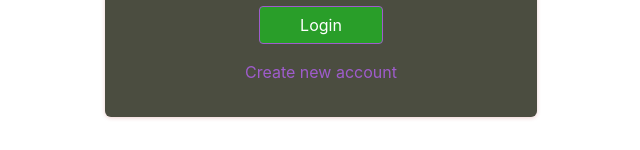
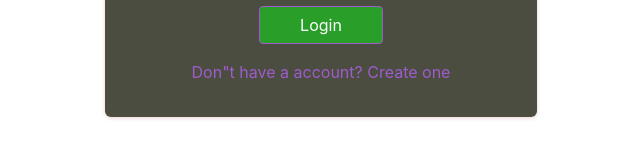
Before and after one commit to Pavan-11/ChatBox, a React (Create React App) app: page /auth in a window 1280 px wide. Shown: the part 272-422 px from the top of the page, without its empty margins (319-959 px from the left). Built offline with nearby package versions, Linux system fonts and the light colour scheme.

Commit message:
Login screen

```diff
--- a/src/Authentication/AuthForm.js
+++ b/src/Authentication/AuthForm.js
@@ -102,7 +102,7 @@ const AuthForm = () => {
                         className={classes.toggle}
                         onClick={switchAuthModeHandler}
                     >
-                        {isLogin ? 'Create new account' : 'Login with existing account'}
+                        {isLogin ? 'Don"t have a account? Create one' : 'Already have an account? Login-In.'}
                     </button>
                     )}
 
--- a/src/profile/profile.js
+++ b/src/profile/profile.js
@@ -1,5 +1,5 @@
-import {Button} from 'react-bootstrap';
-import { useDispatch} from 'react-redux';
+import { Button } from 'react-bootstrap';
+import { useDispatch } from 'react-redux';
 import { authActions } from '../store/authReducer';
 
 const Profile = () => {
@@ -7,8 +7,11 @@ const Profile = () => {
 
     return (
         <>
-        <h1>WELCOME</h1>
-        <Button variant="danger" onClick={() => dispatch(authActions.logout())}>Logout</Button>
+            <div className="container">
+                <h1>WELCOME TO MailBox Client</h1>
+                <Button variant="danger" onClick={() => dispatch(authActions.logout())}>Logout</Button>
+            </div>
+            <hr></hr>
         </>
     )
 }
```
